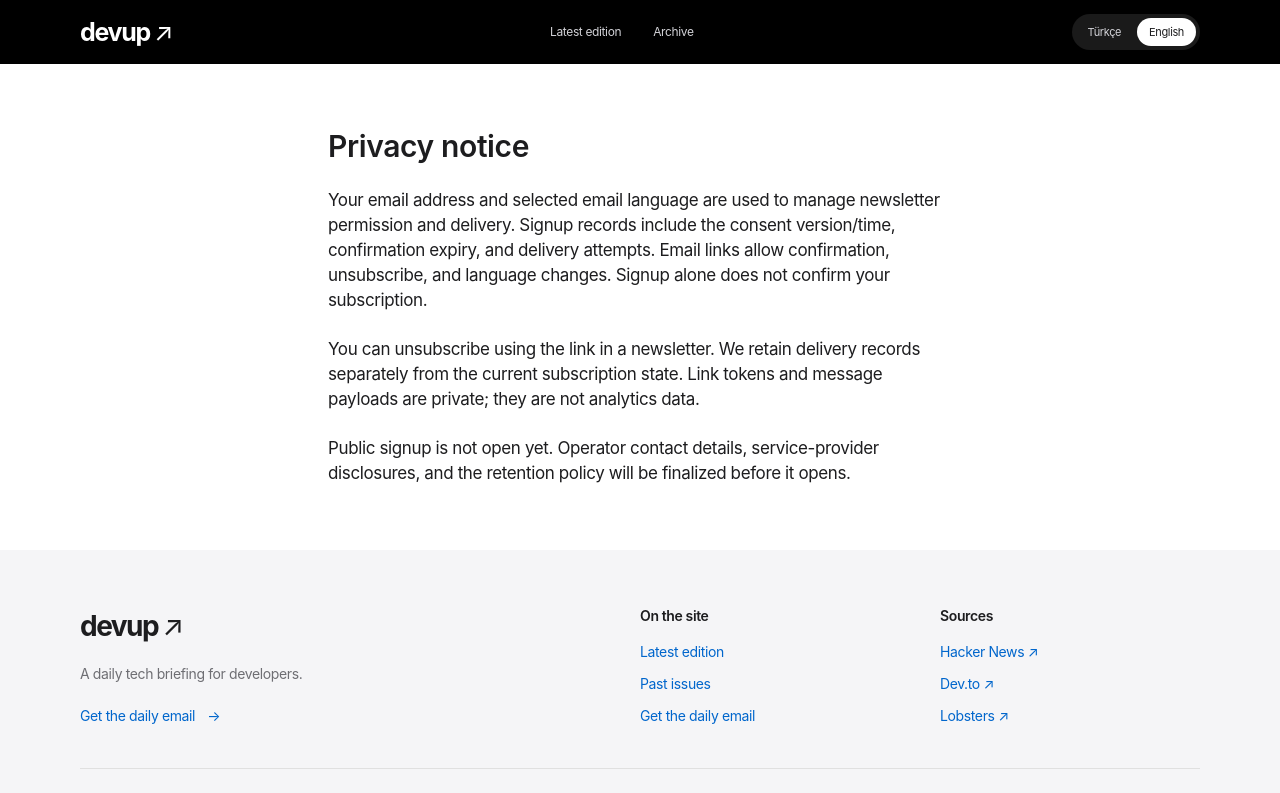
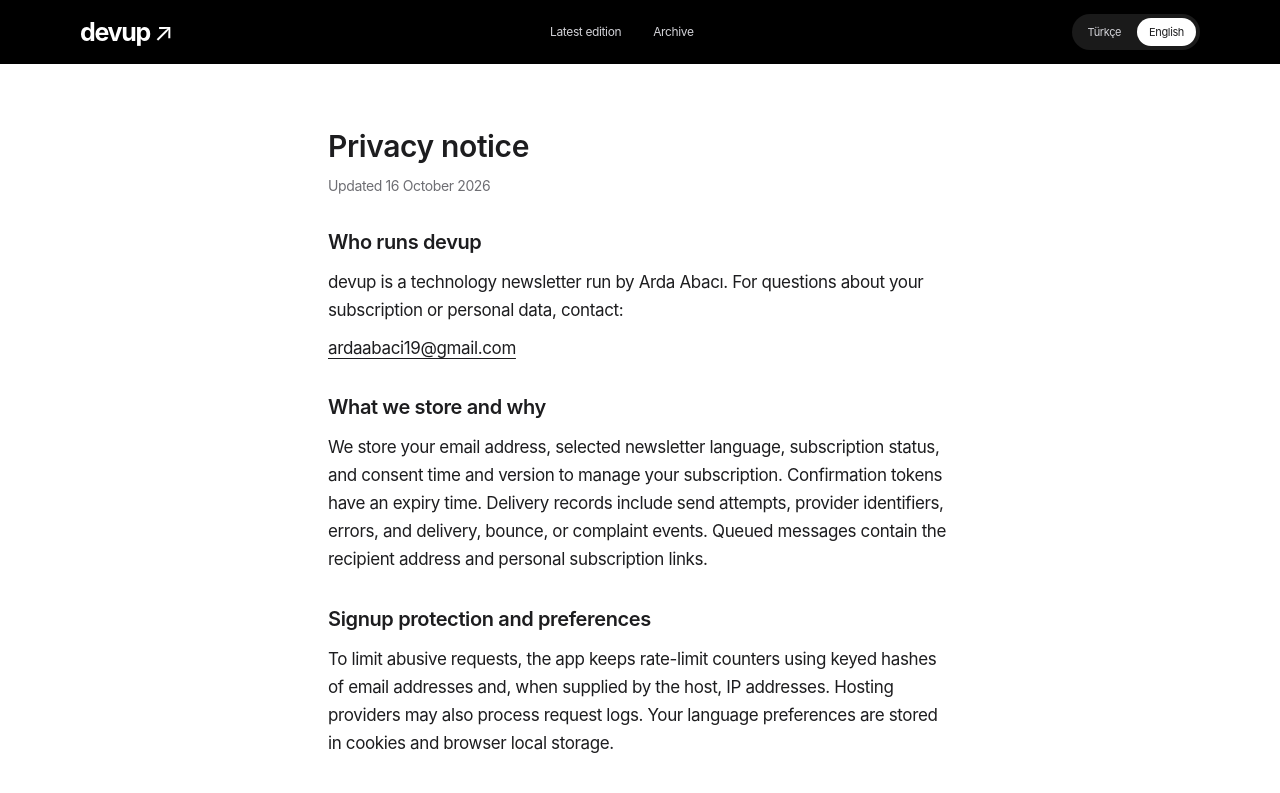
Before and after one commit to abaciarda/devup-app, a Next.js app: page /privacy in a window 1280 px wide. Shown: the top 793 px of the page. Built offline with nearby package versions, Linux system fonts and the light colour scheme; no server answers.

Commit message:
Replace prelaunch privacy copy with current newsletter disclosures

```diff
--- a/app/privacy/page.tsx
+++ b/app/privacy/page.tsx
@@ -1,5 +1,7 @@
 import PrivacyNotice from "@/components/newsletter/privacy-notice";
 export const metadata = { title: "Privacy notice" };
 export default function Page() {
-  return <PrivacyNotice />;
+  return (
+    <PrivacyNotice cleanupEnabled={process.env.CLEANUP_ENABLED === "true"} />
+  );
 }
--- a/components/newsletter/privacy-notice.tsx
+++ b/components/newsletter/privacy-notice.tsx
@@ -1,31 +1,103 @@
 "use client";
+
 import { useLanguage } from "@/components/i18n/language";
+
+const contactEmail = "ardaabaci19@gmail.com";
 const copy = {
   en: {
     title: "Privacy notice",
-    body: "Your email address and selected email language are used to manage newsletter permission and delivery. Signup records include the consent version/time, confirmation expiry, and delivery attempts. Email links allow confirmation, unsubscribe, and language changes. Signup alone does not confirm your subscription.",
-    choice:
-      "You can unsubscribe using the link in a newsletter. We retain delivery records separately from the current subscription state. Link tokens and message payloads are private; they are not analytics data.",
-    launch:
-      "Public signup is not open yet. Operator contact details, service-provider disclosures, and the retention policy will be finalized before it opens.",
+    updated: "Updated 16 October 2026",
+    operator: "Who runs devup",
+    operatorBody:
+      "devup is a technology newsletter run by Arda Abacı. For questions about your subscription or personal data, contact:",
+    data: "What we store and why",
+    dataBody:
+      "We store your email address, selected newsletter language, subscription status, and consent time and version to manage your subscription. Confirmation tokens have an expiry time. Delivery records include send attempts, provider identifiers, errors, and delivery, bounce, or complaint events. Queued messages contain the recipient address and personal subscription links.",
+    protection: "Signup protection and preferences",
+    protectionBody:
+      "To limit abusive requests, the app keeps rate-limit counters using keyed hashes of email addresses and, when supplied by the host, IP addresses. Hosting providers may also process request logs. Your language preferences are stored in cookies and browser local storage.",
+    providers: "Services used",
+    providersBody:
+      "Vercel hosts the website, Prisma Postgres stores subscription and delivery records, and Resend processes outgoing emails and delivery events. Google Gemini summarizes news sources; subscriber email addresses are not included in the application's news-generation requests. These providers may process information outside Türkiye; their processing locations and retention depend on the service and account settings.",
+    choices: "Your subscription and requests",
+    choicesBody:
+      "Signing up requests a confirmation email. Newsletter delivery starts after you confirm. Each newsletter includes links to unsubscribe and change its language. Unsubscribing stops future newsletter delivery; it does not automatically erase existing delivery records. You can contact Arda to request access, correction, or deletion of your personal data. Requests are reviewed individually; the app does not provide automatic account erasure.",
+    retention: "Retention and cleanup",
+    retentionEnabled:
+      "Automatic cleanup is enabled. Its policy removes eligible unused news-source records older than 14 days, never-attempted pending signups older than 30 days, and expired rate-limit counters after one day. Eligible confirmation tokens and message payloads are cleared seven days after expiry; terminal newsletter message payloads are redacted after 90 days. Cleanup runs in batches, so these thresholds are eligibility periods rather than exact deletion deadlines.",
+    retentionDisabled:
+      "Automatic cleanup is currently disabled. The app therefore does not promise deletion after a fixed period. Subscription records and delivery history remain stored until reviewed and removed or redacted by the operator. Contact Arda if you would like your data reviewed for deletion.",
+    retained:
+      "Cleanup does not erase every record: confirmed, unsubscribed, and suppressed addresses, minimal delivery history, and records needing delivery review can remain. Provider logs and backups are managed separately from application cleanup.",
   },
   tr: {
     title: "Gizlilik bildirimi",
-    body: "E-posta adresiniz ve seçtiğiniz e-posta dili, bülten onayını ve gönderimini yönetmek için kullanılır. Kayıtlar onay metninin sürümünü/zamanını, doğrulama süresini ve gönderim denemelerini içerir. E-posta bağlantılarıyla doğrulama, abonelikten çıkma ve dil değişikliği yapılabilir. Kayıt olmak tek başına aboneliği onaylamaz.",
-    choice:
-      "Bültendeki bağlantıyla abonelikten çıkabilirsiniz. Gönderim kayıtları mevcut abonelik durumundan ayrı tutulur. Bağlantı belirteçleri ve mesaj içerikleri özeldir; analiz verisi olarak kullanılmaz.",
-    launch:
-      "Herkese açık kayıt henüz açılmadı. Açılmadan önce işletmeci iletişim bilgileri, hizmet sağlayıcı açıklamaları ve saklama politikası tamamlanacak.",
+    updated: "Son güncelleme: 16 Ekim 2026",
+    operator: "devup'ı kim hazırlıyor?",
+    operatorBody:
+      "devup, Arda Abacı tarafından hazırlanan bir teknoloji bültenidir. Aboneliğiniz veya kişisel verilerinizle ilgili sorularınız için iletişim:",
+    data: "Hangi bilgileri, neden saklıyoruz?",
+    dataBody:
+      "Aboneliğinizi yönetmek için e-posta adresinizi, seçtiğiniz bülten dilini, abonelik durumunuzu ve onay zamanını ve sürümünü saklarız. Doğrulama belirteçlerinin bir geçerlilik süresi vardır. Gönderim kayıtları; gönderim denemelerini, sağlayıcı kimliklerini, hataları ve teslim, geri dönme veya şikâyet olaylarını içerir. Sıraya alınan iletilerde alıcı adresi ve kişisel abonelik bağlantıları bulunur.",
+    protection: "Kayıt güvenliği ve tercihler",
+    protectionBody:
+      "Kötüye kullanımı sınırlandırmak için e-posta adreslerinin ve barındırma hizmeti sağladığında IP adreslerinin anahtarlı özetlerinden oluşturulan istek sayaçları tutulur. Barındırma sağlayıcıları ayrıca istek günlüklerini işleyebilir. Dil tercihleriniz çerezlerde ve tarayıcınızın yerel depolama alanında saklanır.",
+    providers: "Kullandığımız hizmetler",
+    providersBody:
+      "Web sitesi Vercel üzerinde çalışır; abonelik ve gönderim kayıtları Prisma Postgres üzerinde saklanır. E-postaları Resend gönderir ve teslim olaylarını işler. Google Gemini haber kaynaklarını özetler; uygulamanın haber üretim isteklerine abone e-posta adresleri eklenmez. Bu sağlayıcılar bilgileri Türkiye dışında işleyebilir; işleme konumları ve saklama süreleri hizmete ve hesap ayarlarına bağlıdır.",
+    choices: "Aboneliğiniz ve veri talepleriniz",
+    choicesBody:
+      "Kayıt olduğunuzda doğrulama e-postası istenir. Bülten gönderimi, bağlantı üzerinden onay verdikten sonra başlar. Her bültende abonelikten çıkma ve dil değiştirme bağlantıları bulunur. Abonelikten çıkmak sonraki bülten gönderimlerini durdurur; mevcut gönderim kayıtlarını otomatik olarak silmez. Kişisel verilerinize erişim, düzeltme veya silme talebi için Arda ile iletişime geçebilirsiniz. Talepler ayrı ayrı değerlendirilir; uygulamada otomatik hesap silme işlemi bulunmaz.",
+    retention: "Saklama ve temizlik",
+    retentionEnabled:
+      "Otomatik temizlik etkindir. Politika kapsamında uygun durumdaki 14 günden eski kullanılmamış haber kaynakları, 30 günden eski ve gönderim denenmemiş bekleyen kayıtlar ve süresi dolduktan sonra bir gün geçmiş istek sayaçları kaldırılır. Uygun doğrulama belirteçleri ve ileti içerikleri, doğrulama süresi dolduktan yedi gün sonra temizlenir; işlemi tamamlanmış bültenlerin ileti içerikleri 90 gün sonra karartılır. Temizlik gruplar hâlinde çalışır; bu süreler kesin silinme tarihleri değil, temizliğe uygunluk eşikleridir.",
+    retentionDisabled:
+      "Otomatik temizlik şu anda kapalıdır. Bu nedenle uygulama, belirli bir süre sonunda silinme taahhüdü vermez. Abonelik ve gönderim geçmişi, işletmeci tarafından incelenip silinene veya içerikleri karartılana kadar saklanır. Verilerinizin silinmek üzere değerlendirilmesi için Arda ile iletişime geçebilirsiniz.",
+    retained:
+      "Temizlik bütün kayıtları silmez: onaylı, abonelikten çıkmış veya gönderimi engellenmiş adresler, sınırlı gönderim geçmişi ve gönderim incelemesi gerektiren kayıtlar saklanabilir. Sağlayıcı günlükleri ve yedekler, uygulamanın temizliğinden ayrı yönetilir.",
   },
 };
-export default function PrivacyNotice() {
+
+export default function PrivacyNotice({
+  cleanupEnabled,
+}: {
+  cleanupEnabled: boolean;
+}) {
   const text = copy[useLanguage()];
+  const sections = [
+    { title: text.data, body: text.dataBody },
+    { title: text.protection, body: text.protectionBody },
+    { title: text.providers, body: text.providersBody },
+    { title: text.choices, body: text.choicesBody },
+    {
+      title: text.retention,
+      body: cleanupEnabled ? text.retentionEnabled : text.retentionDisabled,
+    },
+  ];
+
   return (
-    <main id="main" className="mx-auto max-w-2xl space-y-6 px-6 py-16">
-      <h1 className="text-3xl font-semibold">{text.title}</h1>
-      <p>{text.body}</p>
-      <p>{text.choice}</p>
-      <p>{text.launch}</p>
+    <main id="main" className="mx-auto max-w-2xl space-y-8 px-6 py-16">
+      <header className="space-y-3">
+        <h1 className="text-3xl font-semibold">{text.title}</h1>
+        <p className="text-sm text-muted">{text.updated}</p>
+      </header>
+      <section className="space-y-3">
+        <h2 className="text-xl font-semibold">{text.operator}</h2>
+        <p className="leading-7">{text.operatorBody}</p>
+        <a
+          href={`mailto:${contactEmail}`}
+          className="underline underline-offset-4"
+        >
+          {contactEmail}
+        </a>
+      </section>
+      {sections.map((section) => (
+        <section key={section.title} className="space-y-3">
+          <h2 className="text-xl font-semibold">{section.title}</h2>
+          <p className="leading-7">{section.body}</p>
+        </section>
+      ))}
+      <p className="leading-7">{text.retained}</p>
     </main>
   );
 }
```
